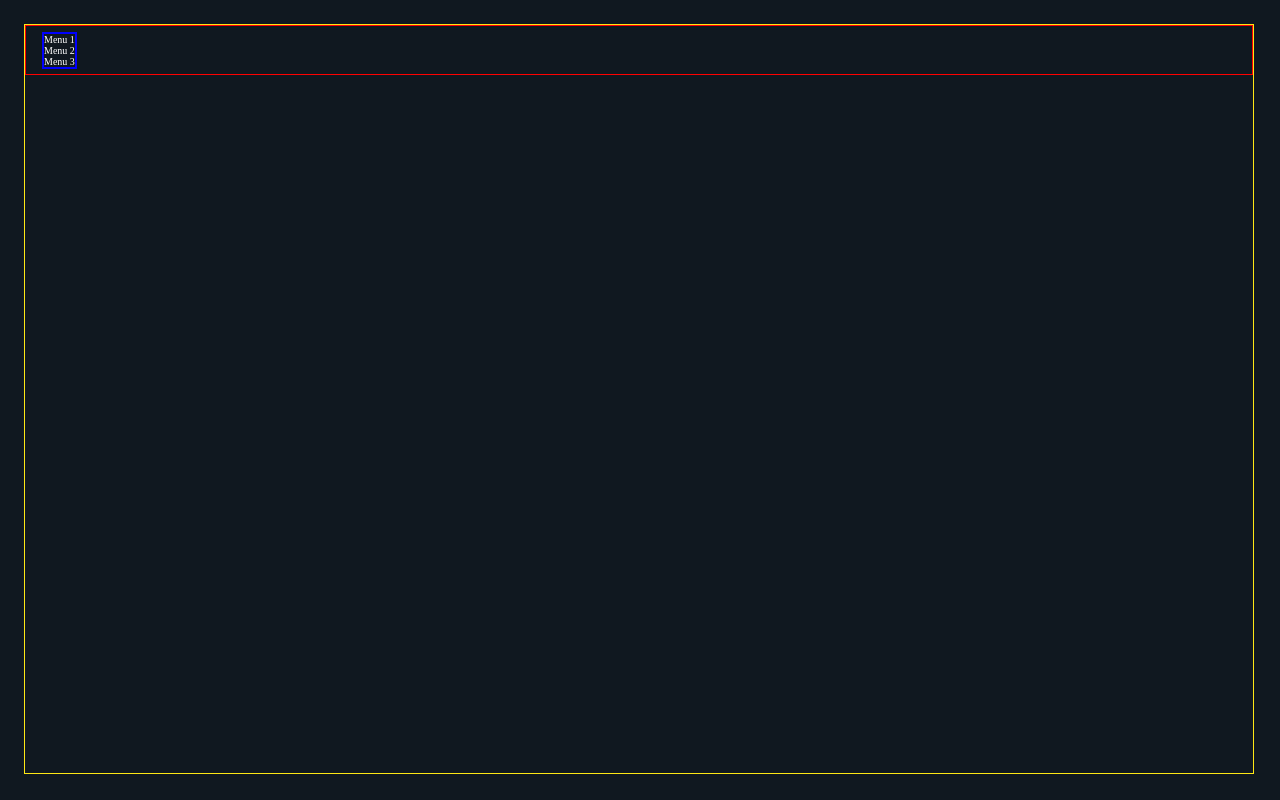
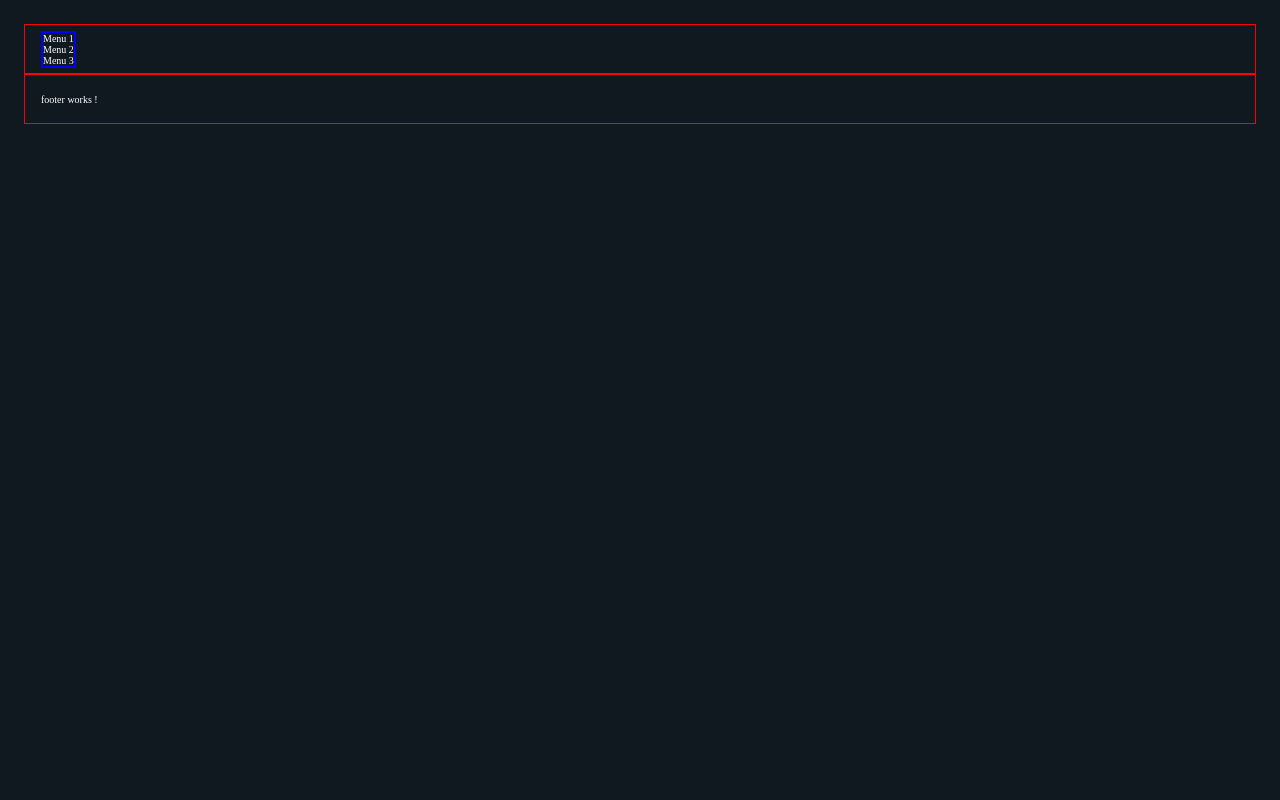
Before and after one commit to JeremyThonon/portfolio, an Angular app: page / in a window 1280 px wide. Built offline with nearby package versions, Linux system fonts and the light colour scheme.

Commit message:
feat: init footer module

```diff
--- a/src/app/app.component.html
+++ b/src/app/app.component.html
@@ -1,3 +1,2 @@
-<main>
-    <app-header></app-header>
-</main>
+<app-header></app-header>
+<app-footer></app-footer>
--- a/src/app/app.component.ts
+++ b/src/app/app.component.ts
@@ -5,7 +5,10 @@ import { CoreModule } from "./core/core.module";
 @Component({
   selector: 'app-root',
   standalone: true,
-  imports: [RouterOutlet, CoreModule],
+  imports: [
+    RouterOutlet,
+    CoreModule
+  ],
   templateUrl: './app.component.html',
   styleUrl: './app.component.scss'
 })
--- a/src/app/core/components/footer/footer.component.html
+++ b/src/app/core/components/footer/footer.component.html
@@ -1 +1,3 @@
-<p>footer works!</p>
+<footer>
+    <p>footer works !</p>
+</footer>
--- a/src/app/core/components/footer/footer.component.scss
+++ b/src/app/core/components/footer/footer.component.scss
@@ -0,0 +1 @@
+@import '../../../../sass/main';
--- a/src/app/core/components/footer/footer.component.ts
+++ b/src/app/core/components/footer/footer.component.ts
@@ -2,8 +2,6 @@ import { Component } from '@angular/core';
 
 @Component({
   selector: 'app-footer',
-  standalone: true,
-  imports: [],
   templateUrl: './footer.component.html',
   styleUrl: './footer.component.scss'
 })
--- a/src/app/core/core.module.ts
+++ b/src/app/core/core.module.ts
@@ -1,11 +1,13 @@
 import { NgModule } from '@angular/core';
 import { CommonModule } from '@angular/common';
 import { HeaderComponent } from './components/header/header.component';
+import { FooterComponent } from './components/footer/footer.component';
 import { SharedModule } from '../shared/shared.module';
 
 @NgModule({
   declarations: [
     HeaderComponent,
+    FooterComponent
   ],
   imports: [
     CommonModule,
@@ -13,6 +15,7 @@ import { SharedModule } from '../shared/shared.module';
   ],
   exports: [
     HeaderComponent,
+    FooterComponent
   ]
 })
 export class CoreModule { }
--- a/src/sass/_main.scss
+++ b/src/sass/_main.scss
@@ -1,6 +1,7 @@
 @import './base/base';
 @import './base/typography';
 
+@import './layout/footer';
 @import './layout/header';
 
 @import './utils/sizes';
--- /dev/null
+++ b/src/sass/layout/_footer.scss
@@ -0,0 +1,11 @@
+@import '../utils/sizes';
+@import '../utils/variables';
+
+footer {
+    width: 100%;
+    height: 5rem;
+    padding: $padding-default;
+    display: flex;
+    align-items: center;
+    border: 1px solid red;
+}
```
